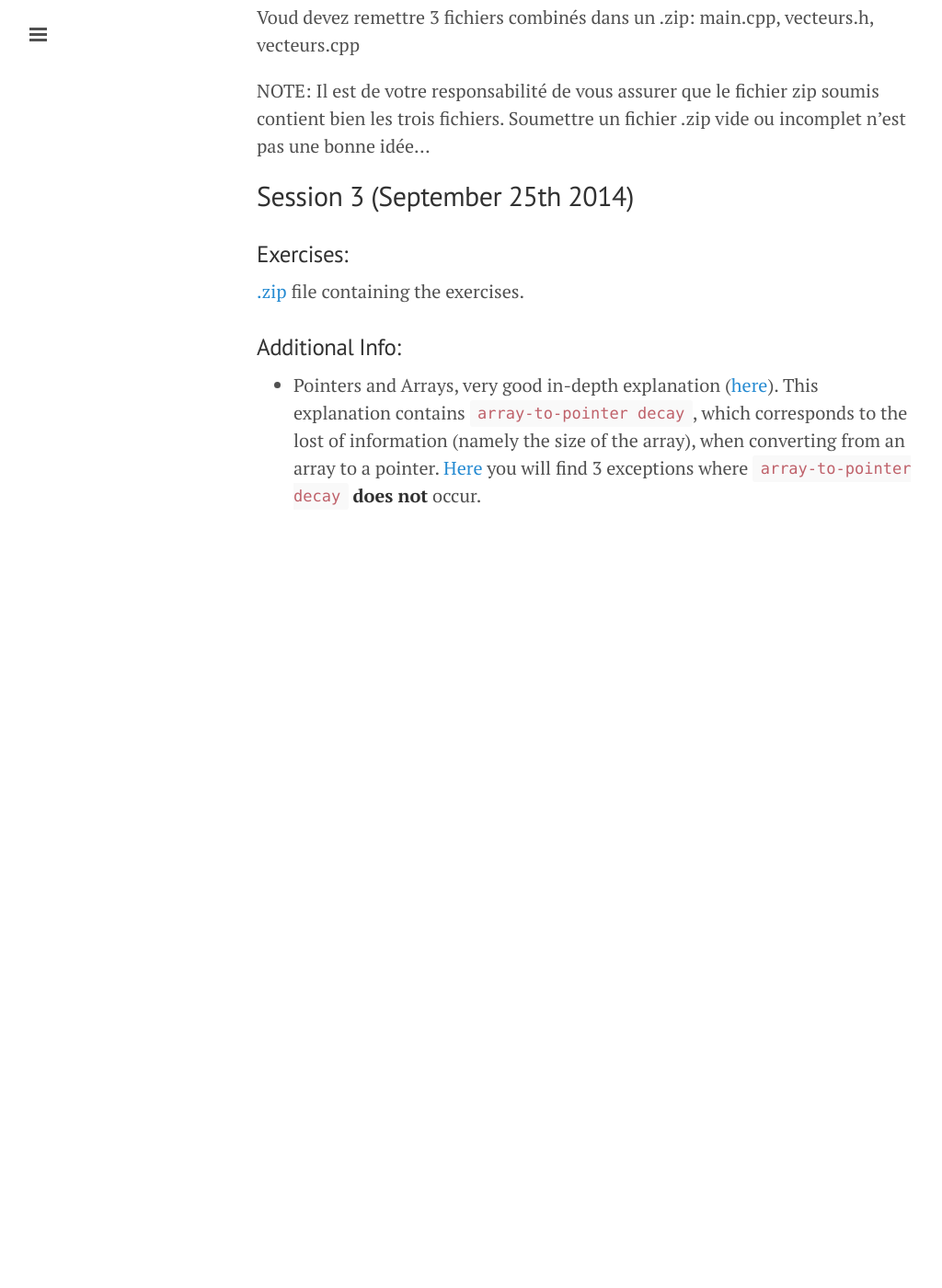
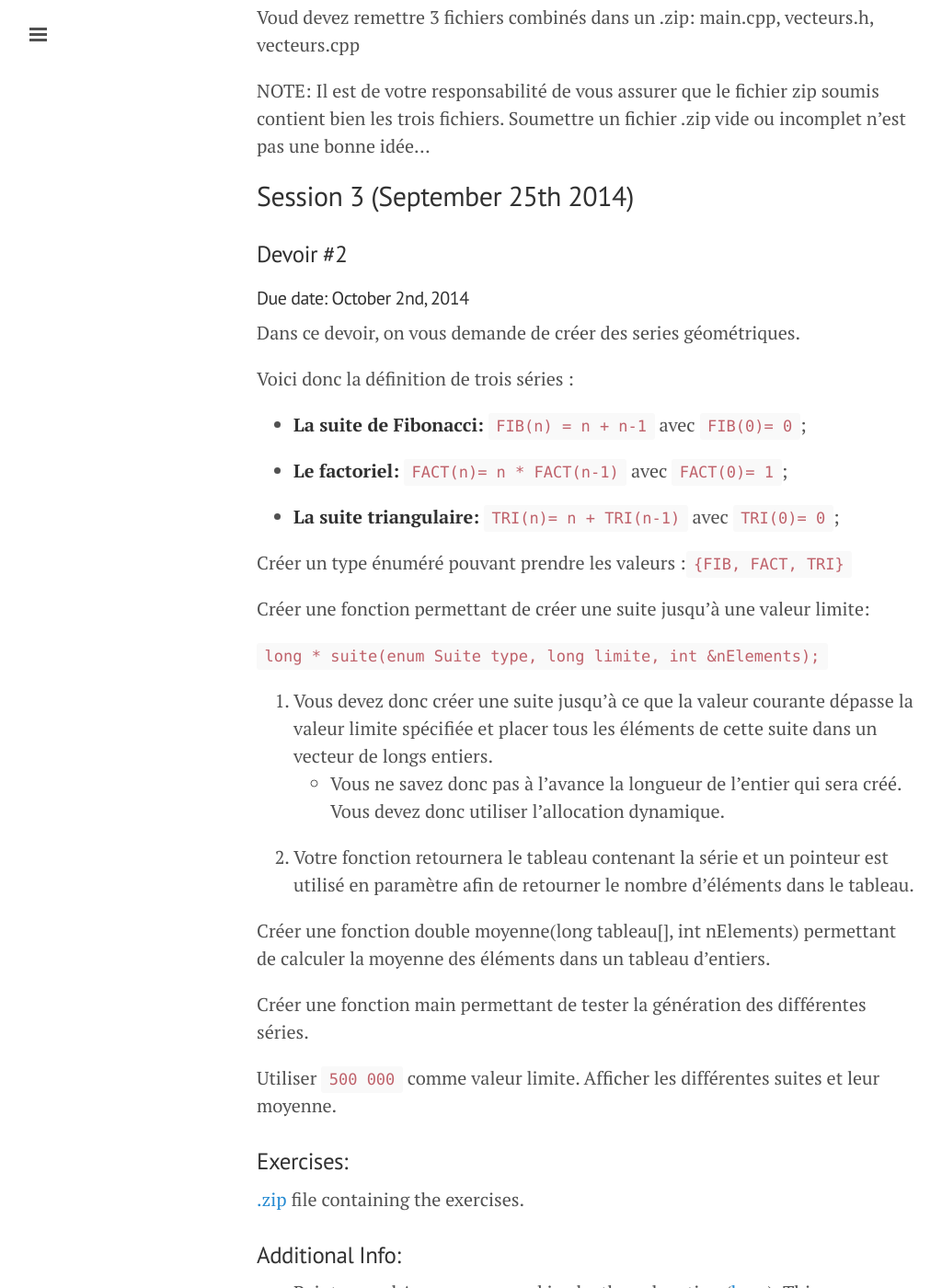
Before and after one commit to dwils098/dwils098.github.io, a Jekyll site: the page built from csi2772.md, in a window 1280 px wide and 1400 px high, scrolled down 2400 px. Shown: the whole window at 92% size, without its empty margins (1-1025 px from the left). Built offline with Jekyll 4.4.1, drawn with Linux system fonts in a browser that asks for light colours; Markdown is read by kramdown in place of the engine named in the settings; before the commit the page ends 3034 px from its top, so only the background shows below that.

Commit message:
updated homework

```diff
--- a/csi2772.md
+++ b/csi2772.md
@@ -63,6 +63,43 @@ NOTE: Il est de votre responsabilité de vous assurer que le fichier zip soumis
 
 <a name="session3"></a>
 ##Session 3 (September 25th 2014)
+###Devoir #2
+####Due date: October 2nd, 2014
+
+Dans ce devoir, on vous demande de créer des series géométriques.
+
+
+Voici donc la définition de trois séries :
+
+* **La suite de Fibonacci:** `FIB(n) = n + n-1` avec `FIB(0)= 0`;
+
+
+* **Le factoriel:** `FACT(n)= n * FACT(n-1)` avec `FACT(0)= 1`;
+
+
+* **La suite triangulaire:** `TRI(n)= n + TRI(n-1)` avec `TRI(0)= 0`;
+
+
+Créer un type énuméré pouvant prendre les valeurs :`{FIB, FACT, TRI}`
+
+Créer une fonction permettant de créer une suite jusqu’à une valeur limite:
+
+`long * suite(enum Suite type, long limite, int &nElements);`
+
+
+1. Vous devez donc créer une suite jusqu’à ce que la valeur courante dépasse la valeur limite spécifiée et placer tous les éléments de cette suite dans un vecteur de longs entiers.
+ + Vous ne savez donc pas à l’avance la longueur de l’entier qui sera créé. Vous devez donc utiliser l’allocation dynamique.
+2. Votre fonction retournera le tableau contenant la série et un pointeur est utilisé en paramètre afin de retourner le nombre d'éléments dans le tableau.
+
+
+Créer une fonction double moyenne(long tableau[], int nElements) permettant de calculer la moyenne des éléments dans un tableau d’entiers.
+
+Créer une fonction main permettant de tester la génération des différentes séries.
+
+Utiliser `500 000` comme valeur limite. Afficher les différentes suites et leur moyenne.
+
+
+
 ###Exercises:
 <a href="/public/CSI_2772/Lab_3/Lab_3.zip">.zip</a> file containing the exercises.
 ###Additional Info:
```
